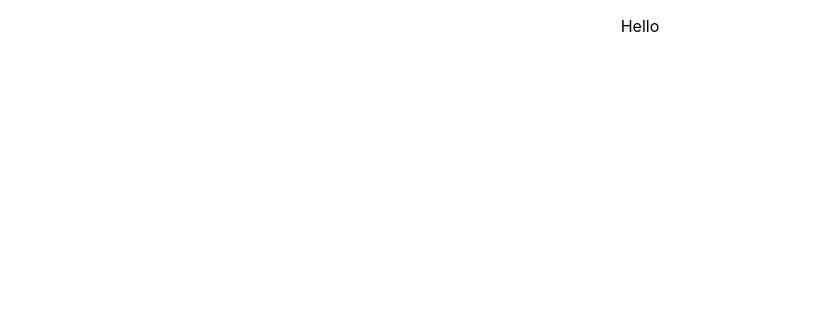
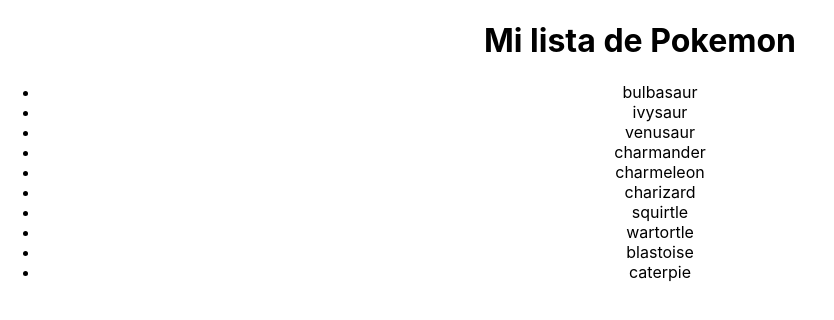
Before and after one commit to Adalab/f-m3-evaluacion-intermedia-m-m-e, a React (Create React App) app: page / in a window 1280 px wide. Shown: the top 320 px of the page, without its empty margins (0-834 px from the left). Built offline with nearby package versions, Linux system fonts and the light colour scheme.

Commit message:
Add array and App to print list of pokemon

```diff
--- a/src/App.js
+++ b/src/App.js
@@ -1,10 +1,32 @@
 import React from 'react';
 import './App.css';
+
+const pokemon = [
+  {"id":1,"name":"bulbasaur","types":["poison","grass"],"evolution":null,"url":"https://raw.githubusercontent.com/PokeAPI/sprites/master/sprites/pokemon/1.png"},
+  {"id":2,"name":"ivysaur","types":["poison","grass"],"evolution":"bulbasaur","url":"https://raw.githubusercontent.com/PokeAPI/sprites/master/sprites/pokemon/2.png"},
+  {"id":3,"name":"venusaur","types":["poison","grass"],"evolution":"ivysaur","url":"https://raw.githubusercontent.com/PokeAPI/sprites/master/sprites/pokemon/3.png"},
+  {"id":4,"name":"charmander","types":["fire"],"evolution":null,"url":"https://raw.githubusercontent.com/PokeAPI/sprites/master/sprites/pokemon/4.png"},
+  {"id":5,"name":"charmeleon","types":["fire"],"evolution":"charmander","url":"https://raw.githubusercontent.com/PokeAPI/sprites/master/sprites/pokemon/5.png"},
+  {"id":6,"name":"charizard","types":["flying","fire"],"evolution":"charmeleon","url":"https://raw.githubusercontent.com/PokeAPI/sprites/master/sprites/pokemon/6.png"},
+  {"id":7,"name":"squirtle","types":["water"],"evolution":null,"url":"https://raw.githubusercontent.com/PokeAPI/sprites/master/sprites/pokemon/7.png"},
+  {"id":8,"name":"wartortle","types":["water"],"evolution":"squirtle","url":"https://raw.githubusercontent.com/PokeAPI/sprites/master/sprites/pokemon/8.png"},
+  {"id":9,"name":"blastoise","types":["water"],"evolution":"wartortle","url":"https://raw.githubusercontent.com/PokeAPI/sprites/master/sprites/pokemon/9.png"},
+  {"id":10,"name":"caterpie","types":["bug"],"evolution":null,"url":"https://raw.githubusercontent.com/PokeAPI/sprites/master/sprites/pokemon/10.png"}
+];
 
 function App() {
   return (
     <div className="App">
-      <p>Hello</p>
+      <h1 className="title">Mi lista de Pokemon</h1>
+      <ul className="list">
+        {pokemon.map(item => {
+          return <li className="list__item">
+            <div className="list__item-card">
+            {item.name}
+            </div>
+          </li>
+        })}
+      </ul>
     </div>
   );
 }
```
Also changed, not shown: src/components/PokeList.js (added), src/components/Pokemon.js (added).
